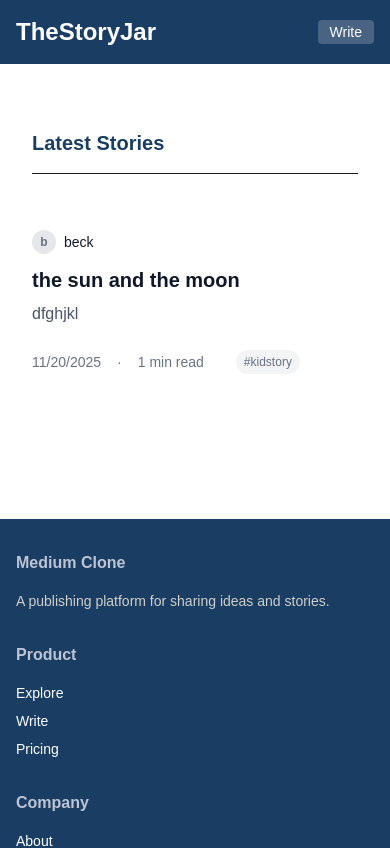
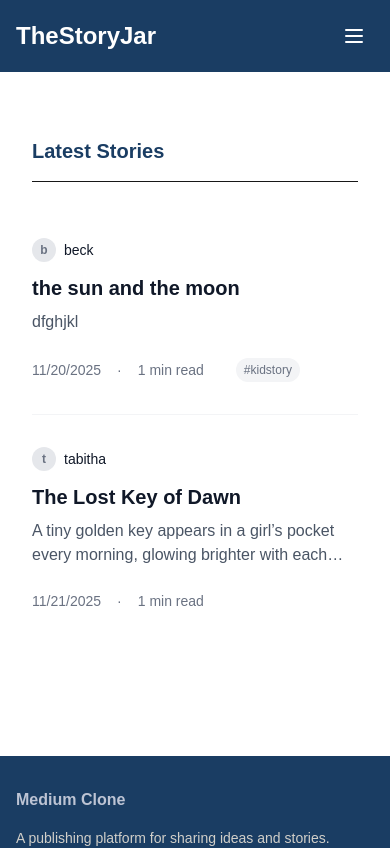
Before and after one commit to Tabytha01/medium-phase2-capstone, a Next.js app: page / in a window 390 px wide. Shown: the top 848 px of the page. Built offline with nearby package versions, Linux system fonts and the light colour scheme; no server answers.

Commit message:
Adding the humburger icon for mobile responsiveness

```diff
--- /dev/null
+++ b/data/comments.json
@@ -0,0 +1,26 @@
+[
+  {
+    "id": "comment_1763712277550",
+    "content": "nice story",
+    "postId": "post_1763711836694",
+    "parentId": null,
+    "createdAt": "2025-11-21T08:04:37.550Z",
+    "author": {
+      "id": "user_tabitha_gmail_com",
+      "name": "tabitha",
+      "avatarUrl": null
+    }
+  },
+  {
+    "id": "comment_1763712432420",
+    "content": "nice\n",
+    "postId": "post_1763671322729",
+    "parentId": null,
+    "createdAt": "2025-11-21T08:07:12.420Z",
+    "author": {
+      "id": "user_tabitha_gmail_com",
+      "name": "tabitha",
+      "avatarUrl": null
+    }
+  }
+]
--- a/data/posts.json
+++ b/data/posts.json
@@ -23,5 +23,49 @@
     ],
     "createdAt": "2025-11-20T20:42:02.729Z",
     "updatedAt": "2025-11-20T20:42:02.729Z"
+  },
+  {
+    "id": "post_1763711760834",
+    "title": "The Lost Key of Dawn",
+    "slug": "the-lost-key-of-dawn-1763711760834",
+    "content": "<p><span style=\"font-size: 11px;\">Mira woke up to find a mysterious golden key shimmering on her bedside table. Each day it grew warmer, whispering secrets only she could hear. One morning, it finally led her to an ancient door hidden in the forest—where her true destiny was waiting. </span><span style=\"font-size: 14px;\"></span><br></p>",
+    "excerpt": "A tiny golden key appears in a girl’s pocket every morning, glowing brighter with each sunrise.",
+    "coverImage": "",
+    "status": "DRAFT",
+    "publishedAt": null,
+    "authorId": "user_tabitha_gmail_com",
+    "author": {
+      "id": "user_tabitha_gmail_com",
+      "name": "tabitha",
+      "email": "tabitha@example.com"
+    },
+    "tags": [
+      {
+        "id": "tag_0",
+        "name": "#storytime",
+        "slug": "#storytime"
+      }
+    ],
+    "createdAt": "2025-11-21T07:56:00.834Z",
+    "updatedAt": "2025-11-21T07:56:00.834Z"
+  },
+  {
+    "id": "post_1763711836694",
+    "title": "The Lost Key of Dawn",
+    "slug": "the-lost-key-of-dawn-1763711836695",
+    "content": "<p>Mira woke up to find a mysterious golden key shimmering on her bedside table. Each day it grew warmer, whispering secrets only she could hear. One morning, it finally led her to an ancient door hidden in the forest—where her true destiny was waiting. </p>",
+    "excerpt": "A tiny golden key appears in a girl’s pocket every morning, glowing brighter with each sunrise",
+    "coverImage": "",
+    "status": "PUBLISHED",
+    "publishedAt": "2025-11-21T07:57:16.695Z",
+    "authorId": "user_tabitha_gmail_com",
+    "author": {
+      "id": "user_tabitha_gmail_com",
+      "name": "tabitha",
+      "email": "tabitha@example.com"
+    },
+    "tags": [],
+    "createdAt": "2025-11-21T07:57:16.695Z",
+    "updatedAt": "2025-11-21T07:57:16.695Z"
   }
 ]
--- /dev/null
+++ b/data/reactions.json
@@ -0,0 +1,16 @@
+[
+  {
+    "id": "reaction_1763712259259",
+    "type": "CLAP",
+    "postId": "post_1763711836694",
+    "userId": "user_tabitha_gmail_com",
+    "createdAt": "2025-11-21T08:04:19.259Z"
+  },
+  {
+    "id": "reaction_1763713101831",
+    "type": "CLAP",
+    "postId": "post_1763671322729",
+    "userId": "user_tabitha_gmail_com",
+    "createdAt": "2025-11-21T08:18:21.831Z"
+  }
+]
--- a/src/components/Header.tsx
+++ b/src/components/Header.tsx
@@ -3,11 +3,13 @@
 import Link from "next/link";
 import { usePathname, useRouter } from "next/navigation";
 import { useSession, signOut } from "next-auth/react";
+import { useState } from "react";
 
 export default function Header() {
   const pathname = usePathname();
   const router = useRouter();
   const { data: session, status } = useSession();
+  const [isMenuOpen, setIsMenuOpen] = useState(false);
 
   const isActive = (path: string) => pathname === path;
 
@@ -75,13 +77,52 @@ export default function Header() {
             )}
           </div>
 
-          {/* Mobile menu button */}
-          <div className="md:hidden">
-            <Link href="/write" className="text-sm px-3 py-1 bg-white/20 rounded">
-              Write
-            </Link>
+          {/* Mobile Hamburger */}
+          <button
+            onClick={() => setIsMenuOpen(!isMenuOpen)}
+            className="md:hidden p-2"
+          >
+            <svg className="w-6 h-6" fill="none" stroke="currentColor" viewBox="0 0 24 24">
+              <path strokeLinecap="round" strokeLinejoin="round" strokeWidth={2} d={isMenuOpen ? "M6 18L18 6M6 6l12 12" : "M4 6h16M4 12h16M4 18h16"} />
+            </svg>
+          </button>
+        </div>
+
+        {/* Mobile Menu */}
+        {isMenuOpen && (
+          <div className="md:hidden mt-4 pb-4 border-t border-white/20">
+            <div className="flex flex-col space-y-3 pt-4">
+              <Link href="/" className={`hover:text-gray-300 ${isActive("/") ? "font-semibold" : ""}`} onClick={() => setIsMenuOpen(false)}>
+                Home
+              </Link>
+              <Link href="/explore" className={`hover:text-gray-300 ${isActive("/explore") ? "font-semibold" : ""}`} onClick={() => setIsMenuOpen(false)}>
+                Explore
+              </Link>
+              {status === "authenticated" ? (
+                <>
+                  <Link href="/write" className={`hover:text-gray-300 ${isActive("/write") ? "font-semibold" : ""}`} onClick={() => setIsMenuOpen(false)}>
+                    Write
+                  </Link>
+                  <Link href="/profile" className={`hover:text-gray-300 ${isActive("/profile") ? "font-semibold" : ""}`} onClick={() => setIsMenuOpen(false)}>
+                    Profile
+                  </Link>
+                  <button onClick={() => { handleSignOut(); setIsMenuOpen(false); }} className="text-left hover:text-gray-300">
+                    Sign Out
+                  </button>
+                </>
+              ) : (
+                <>
+                  <Link href="/login" className="hover:text-gray-300" onClick={() => setIsMenuOpen(false)}>
+                    Sign In
+                  </Link>
+                  <Link href="/signup" className="hover:text-gray-300" onClick={() => setIsMenuOpen(false)}>
+                    Get Started
+                  </Link>
+                </>
+              )}
+            </div>
           </div>
-        </div>
+        )}
       </nav>
     </header>
   );
```
